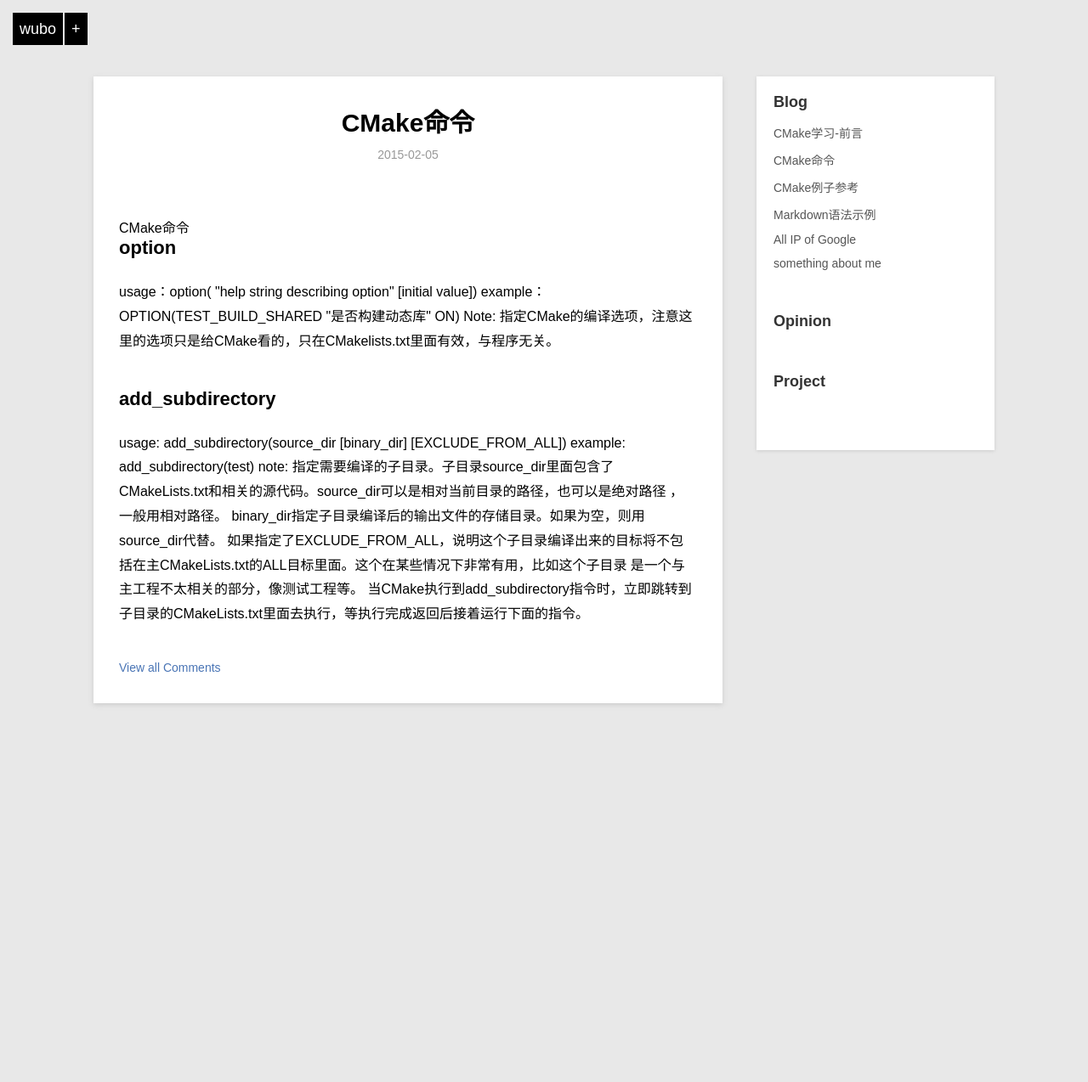
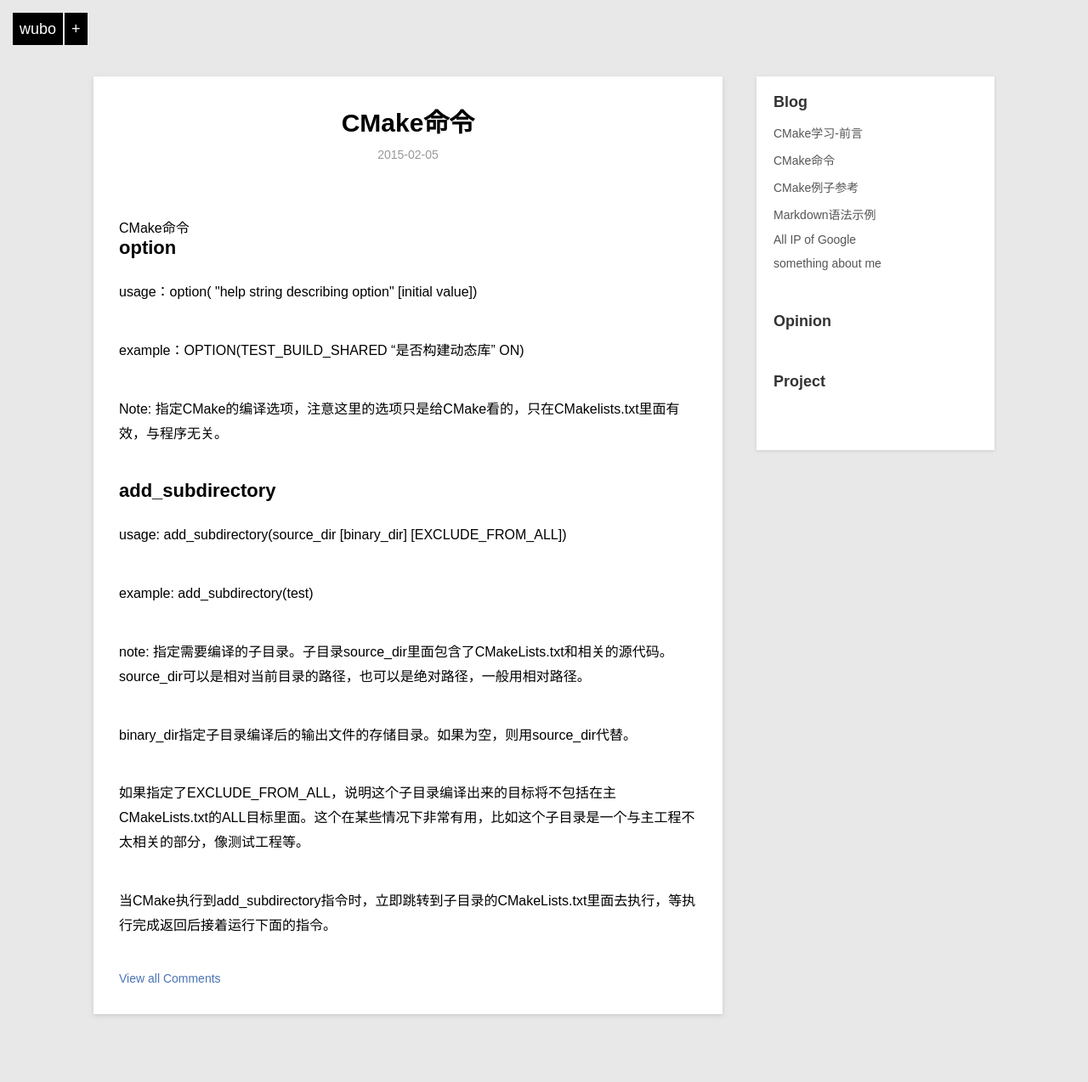
Before and after one commit to erniusias/lovewubo.github.io, a Jekyll site: the page built from _posts/2015-2-5-cmake命令.md, in a window 1280 px wide. Shown: the whole page at 85% size. Built offline with Jekyll 4.4.1, drawn with Linux system fonts in a browser that asks for light colours; Markdown is read by kramdown in place of the engine named in the settings; before the commit the page ends 908 px from its top, so only the background shows below that.

```diff
--- a/_posts/2015-2-5-cmake命令.md
+++ b/_posts/2015-2-5-cmake命令.md
@@ -12,17 +12,22 @@ option
 -------
 
 usage：option(<option_variable> "help string describing option" [initial value])
+
 example：OPTION(TEST_BUILD_SHARED "是否构建动态库" ON)
+
 Note: 指定CMake的编译选项，注意这里的选项只是给CMake看的，只在CMakelists.txt里面有效，与程序无关。
 
 add_subdirectory
 ----------------
 
 usage: add_subdirectory(source_dir [binary_dir] [EXCLUDE_FROM_ALL])
+
 example: add_subdirectory(test)
-note: 指定需要编译的子目录。子目录source_dir里面包含了CMakeLists.txt和相关的源代码。source_dir可以是相对当前目录的路径，也可以是绝对路径
-，一般用相对路径。
+
+note: 指定需要编译的子目录。子目录source_dir里面包含了CMakeLists.txt和相关的源代码。source_dir可以是相对当前目录的路径，也可以是绝对路径，一般用相对路径。
+
 binary_dir指定子目录编译后的输出文件的存储目录。如果为空，则用source_dir代替。
-如果指定了EXCLUDE_FROM_ALL，说明这个子目录编译出来的目标将不包括在主CMakeLists.txt的ALL目标里面。这个在某些情况下非常有用，比如这个子目录
-是一个与主工程不太相关的部分，像测试工程等。
+
+如果指定了EXCLUDE_FROM_ALL，说明这个子目录编译出来的目标将不包括在主CMakeLists.txt的ALL目标里面。这个在某些情况下非常有用，比如这个子目录是一个与主工程不太相关的部分，像测试工程等。
+
 当CMake执行到add_subdirectory指令时，立即跳转到子目录的CMakeLists.txt里面去执行，等执行完成返回后接着运行下面的指令。
```
